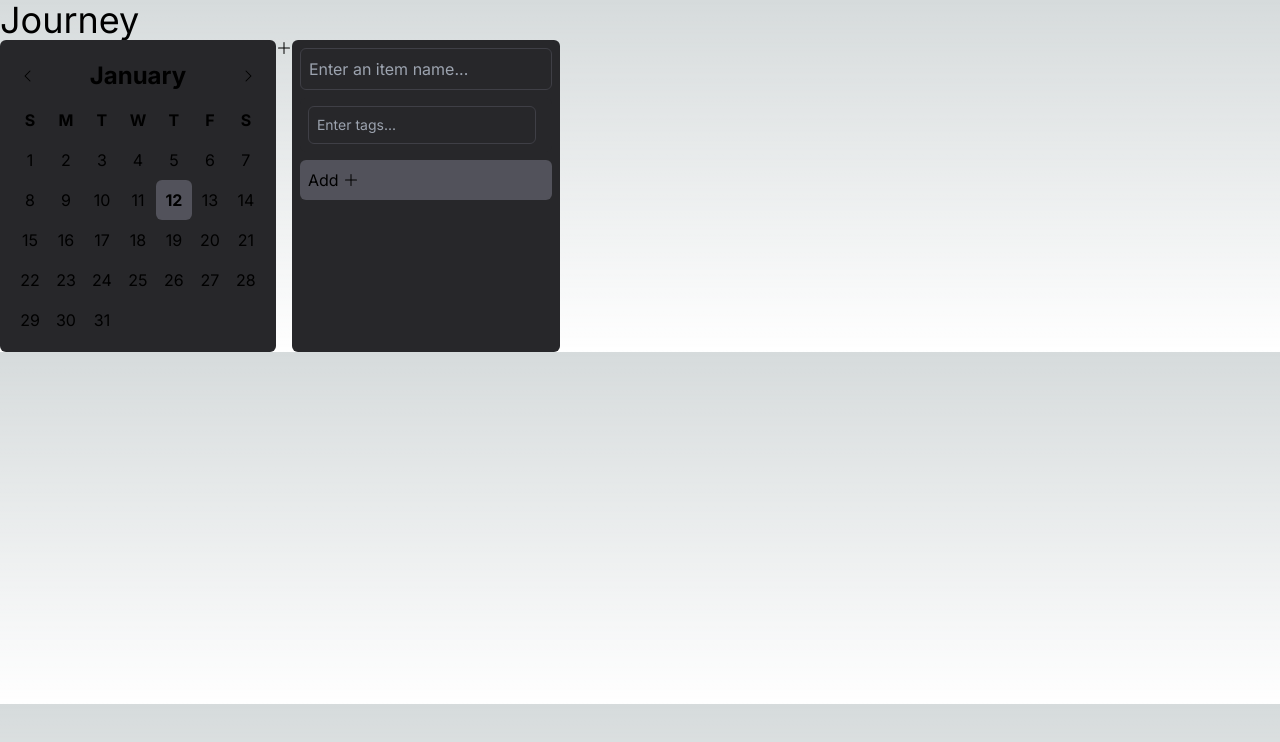
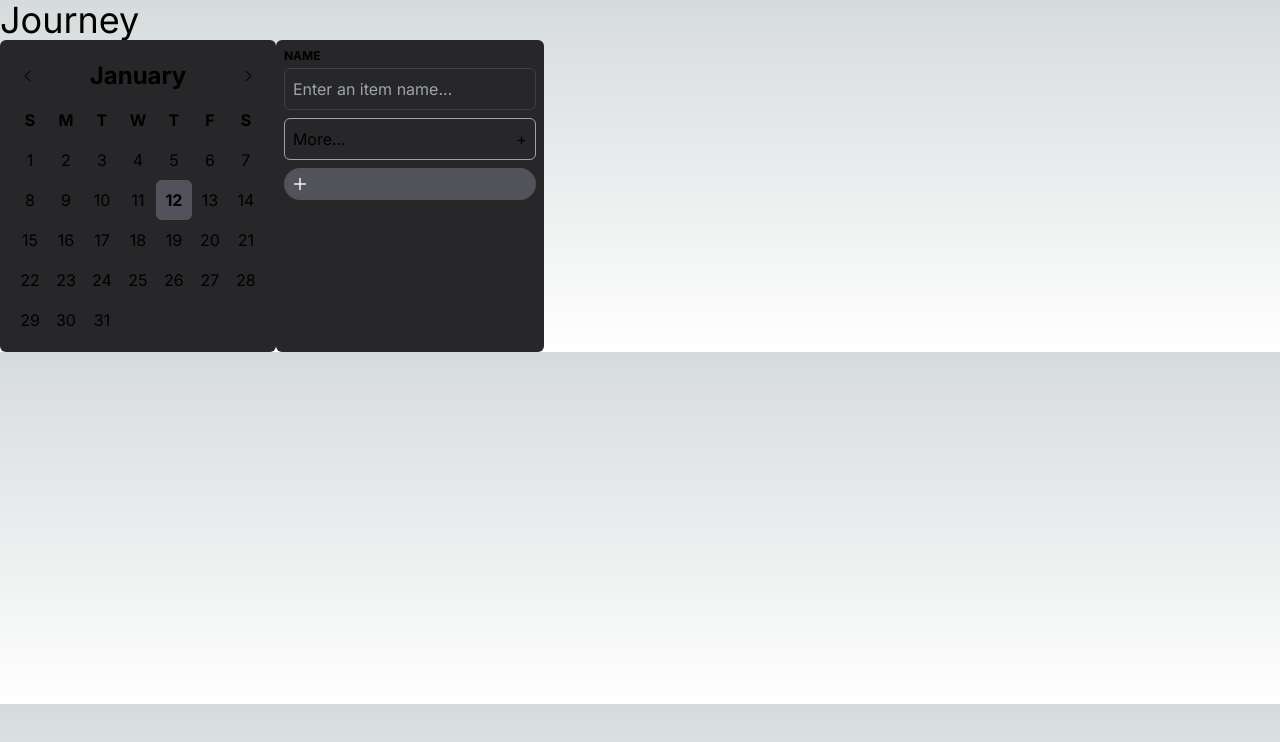
Before and after one commit to minischetti/journey, a Next.js app in the folder next/journey/: page / in a window 1280 px wide. Shown: the top 742 px of the page. Built offline with nearby package versions, Linux system fonts and the light colour scheme.

Commit message:
Checkpoint

```diff
--- a/next/journey/src/app/page.tsx
+++ b/next/journey/src/app/page.tsx
@@ -4,7 +4,24 @@ import Calendar from "./Calendar";
 import * as Types from "./types";
 import { Command } from "cmdk";
 import { ItemsContext, ItemsProvider } from "./context";
-import { Tag as TagIcon, Plus } from "@phosphor-icons/react";
+import { Tag as TagIcon, Plus, X } from "@phosphor-icons/react";
+
+const AppContext = createContext({});
+const { Provider } = AppContext;
+
+const AppProvider = ({ children }: { children: JSX.Element }) => {
+    const [items, setItems] = useState<Types.Item[]>([]);
+
+    return <Provider value={{ items, setItems }}>{children}</Provider>;
+};
+
+enum Status {
+    backlog = "backlog",
+    upcoming = "upcoming",
+    inProgress = "inProgress",
+    cancelled = "cancelled",
+    completed = "completed",
+}
 
 const Popup = ({ children }: { children: JSX.Element }) => {
     return (
@@ -38,25 +55,60 @@ const Accordion = ({ title, children }: { title: string; children: JSX.Element }
     );
 };
 
-function Input({ name, placeholder, onChange }: { name: string; placeholder: string; onChange: (e: any) => void }) {
+function Input({ label, name, placeholder, onChange }: { label: string; name: string; placeholder: string; onChange: (e: any) => void }) {
     return (
+        <div className="flex flex-col gap-1">
+            <Label>{label}</Label>
             <input
                 name={name}
                 placeholder={placeholder}
                 onChange={onChange}
                 className="border bg-zinc-800 border-zinc-700 focus:outline-zinc-800 outline-none rounded-md p-2 appearance-none"
             />
+        </div>
+    );
+}
+
+function Label({ children }: { children: JSX.Element }) {
+    return <label className="text-xs uppercase font-bold">{children}</label>;
+}
+
+function Select({ label, name, children }: { label: string; name: string; children: JSX.Element[] }) {
+    return (
+        <div className="flex flex-col gap-1">
+            <Label>{label}</Label>
+            <select
+                name={name}
+                value={Status.backlog}
+                className="border bg-zinc-800 border-zinc-700 focus:outline-zinc-800 outline-none rounded-md p-2 appearance-none">
+                {children}
+            </select>
+        </div>
     );
 }
 
 function Item({ name, description, status, items, tags }: Types.Item) {
     return (
         <div className="border border-gray-400 rounded-md p-2">
-            <h3>{name}</h3>
-            <p>{description}</p>
+            <div className="flex justify-between">
+                <div className="flex gap-2">
+                    <TagIcon weight="bold" />
+                    <Plus weight="bold" />
+                    <X weight="bold" />
+                </div>
+            </div>
+            <h2 contentEditable>{name}</h2>
+            <p contentEditable>{description}</p>
             <p>{status}</p>
             {items && items.map((item, itemIndex) => <Item key={itemIndex} {...item} />)}
-            {tags && tags.map((tag, tagIndex) => <Tag key={tagIndex} name={tag} />)}
+            {tags && (
+                <Tags>
+                    <Label>Tags</Label>
+                    {tags.map((tag, tagIndex) => (
+                        <Tag key={tagIndex} name={tag} />
+                    ))}
+                </Tags>
+            )}
         </div>
     );
 }
@@ -143,6 +195,9 @@ function App() {
     const updateTags = (e: any) => {
         e.preventDefault();
         const tag = e.target.value;
+        if (!tag) {
+            return;
+        }
         const lastChar = tag.slice(-1);
         const isComma = lastChar === ",";
         const isSpace = lastChar === " ";
@@ -203,33 +258,40 @@ function App() {
                         ))}
                 </Accordion>
             ))} */}
-                <Plus />
                 <div className="flex flex-col gap-2 p-2 rounded-md bg-zinc-800">
                     <form onSubmit={formSubmit} className="flex flex-col gap-2">
-                        <Input name="name" placeholder="Enter an item name..." onChange={(e) => setComposeTitle(e.target.value)} />
+                        <Input label="name" placeholder="Enter an item name..." />
+                        <Accordion title="More...">
                             {/* <Popup>
                         <div className="flex flex-col gap-2">
                             <h2>{composeTitle}</h2>
                             <p>{composeTags}</p>
-                            <button onClick={closeItem}>Close</button>
+                            <button>Close</button>
                         </div>
                     </Popup> */}
+                            <Input label="description" placeholder="Enter a description..." />
+                            <Select label="status" name="status">
+                                {Object.values(Status).map((status, statusIndex) => (
+                                    <option key={statusIndex} value={status}>
+                                        {status}
+                                    </option>
+                                ))}
+                            </Select>
                             <div className="flex gap-2 p-2 rounded-md bg-zinc-800 items-center text-sm">
                                 {composeTags.map((tag, tagIndex) => (
                                     <span className="py-1 px-3 flex gap-1 rounded-md bg-zinc-600 items-center" key={tagIndex}>
                                         <span>{tag}</span>
                                         <span className="cursor-pointer" onClick={removeTag(tagIndex)}>
-                                        x
+                                            <X weight="bold" />
                                         </span>
                                     </span>
                                 ))}
-                            {/* Clear the input when the user presses enter */}
                                 <Input name="tags" placeholder="Enter tags..." onChange={updateTags} />
                             </div>
-                        <Button type="submit">
+                        </Accordion>
+                        <Button type="submit" variant={Variants.circle}>
                             <span className="flex gap-1 items-center">
-                                <span>Add</span>
-                                <Plus />
+                                <Plus weight="bold" />
                             </span>
                         </Button>
                     </form>
@@ -244,9 +306,26 @@ function App() {
     );
 }
 
-function Button({ type, children, onClick }: { type: string; children: JSX.Element; onClick: () => void }) {
+enum Variants {
+    default = "rounded-md",
+    circle = "rounded-full",
+    outline = "border border-zinc-600",
+    underline = "border-b border-zinc-600",
+    ghost = "bg-transparent",
+}
+function Button({
+    type,
+    children,
+    onClick,
+    variant = Variants.default,
+}: {
+    type: "button" | "submit";
+    children: JSX.Element;
+    onClick?: () => void;
+    variant?: Variants;
+}) {
     return (
-        <button type={type} onClick={onClick} className="bg-zinc-600 rounded-md p-2">
+        <button type={type} onClick={onClick} className={`flex gap-1 items-center p-2 bg-zinc-600 text-zinc-100 ${variant}`}>
             {children}
         </button>
     );
```
Lines whose indentation alone changed are shown as unchanged.
